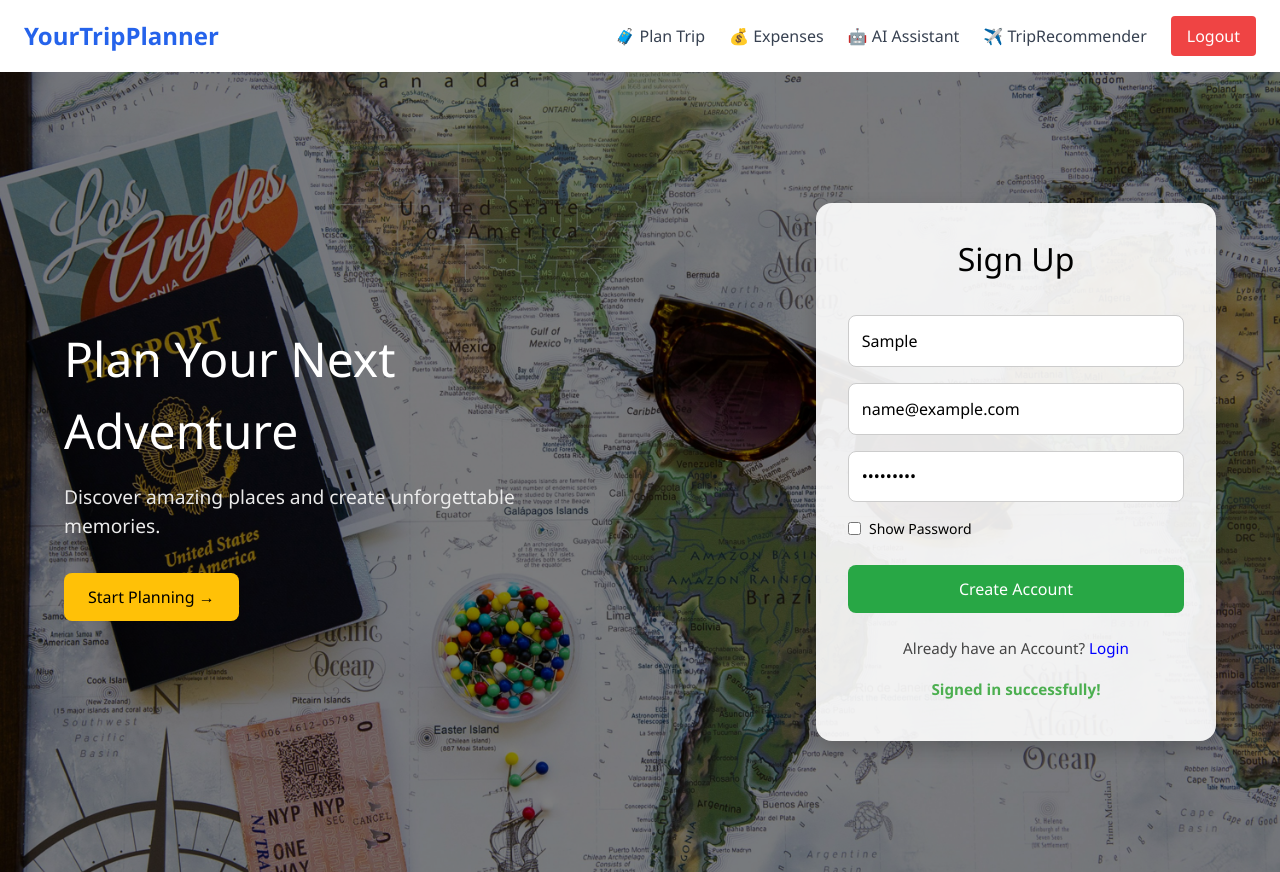
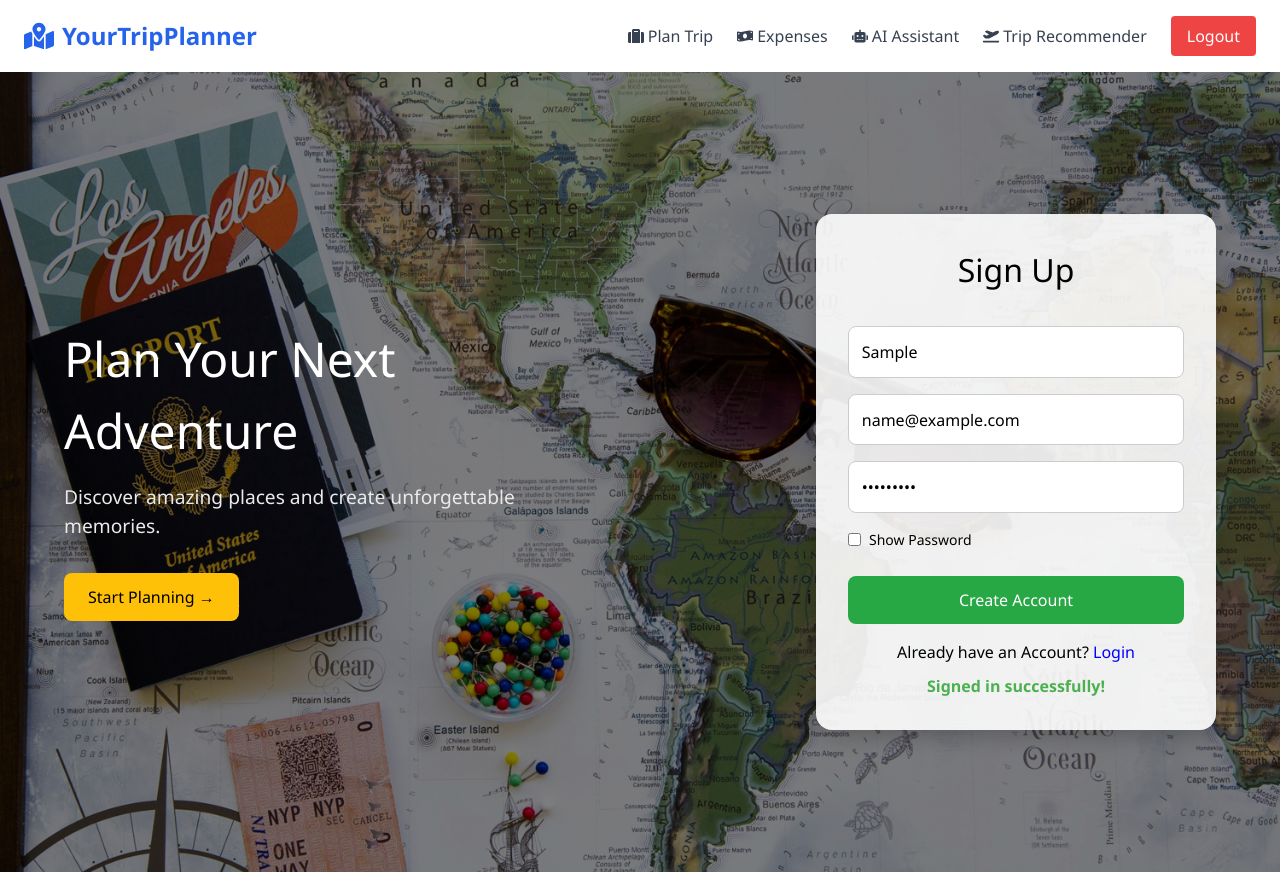
Before and after one commit to code-well0/trip-planner, a React (Create React App) app: page / in a window 1280 px wide. Both pictures are taken after typing "Sample", "name@example.com", "Sample123" into the empty fields and a click on the button "Create Account". Built offline with nearby package versions, Linux system fonts and the light colour scheme.

Commit message:
severalchanges like navbar font and icon and ux of tripplanner

```diff
--- a/src/Components/Navbar.jsx
+++ b/src/Components/Navbar.jsx
@@ -1,19 +1,21 @@
 import React from "react";
 import { Link, useNavigate } from "react-router-dom";
+import { FaMapMarkedAlt, FaSuitcase, FaMoneyBillWave, FaRobot, FaPlaneDeparture } from "react-icons/fa";
 
 const Navbar = ({ isLoggedIn }) => {
   const navigate = useNavigate();
 
   const handleLogout = () => {
-    localStorage.removeItem("token"); // Optional: clear token
+    localStorage.removeItem("token");
     navigate("/login");
-    window.location.reload(); // force reset UI
+    window.location.reload();
   };
 
   return (
-    <nav className="flex items-center justify-between px-6 py-4 bg-white shadow-md">
-      {/* 🌍 Brand */}
-      <div className="text-2xl font-bold text-blue-600">
+    <nav className="flex items-center justify-between px-6 py-4 bg-white shadow-md font-inter">
+      {/* 🔰 Brand Logo */}
+      <div className="flex items-center gap-2 text-2xl font-bold text-blue-600">
+        <FaMapMarkedAlt className="text-3xl" />
         <Link to="/">YourTripPlanner</Link>
       </div>
 
@@ -21,31 +23,18 @@ const Navbar = ({ isLoggedIn }) => {
       <div className="flex space-x-6 items-center text-gray-700 font-medium">
         {isLoggedIn ? (
           <>
-            <Link
-              to="/plan"
-              className="hover:text-blue-600 transition duration-200"
-            >
-              🧳 Plan Trip
+            <Link to="/plan" className="hover:text-blue-600 transition duration-200 flex items-center gap-1">
+              <FaSuitcase /> Plan Trip
             </Link>
-            <Link
-              to="/expenses"
-              className="hover:text-blue-600 transition duration-200"
-            >
-              💰 Expenses
+            <Link to="/expenses" className="hover:text-blue-600 transition duration-200 flex items-center gap-1">
+              <FaMoneyBillWave /> Expenses
             </Link>
-            <Link
-              to="/api/chat"
-              className="hover:text-blue-600 transition duration-200"
-            >
-              🤖 AI Assistant
+            <Link to="/api/chat" className="hover:text-blue-600 transition duration-200 flex items-center gap-1">
+              <FaRobot /> AI Assistant
             </Link>
-               <Link
-              to="/TripRecommender"
-              className="hover:text-blue-600 transition duration-200"
-            >
-             ✈️ TripRecommender
+            <Link to="/TripRecommender" className="hover:text-blue-600 transition duration-200 flex items-center gap-1">
+              <FaPlaneDeparture /> Trip Recommender
             </Link>
-
 
             <button
               onClick={handleLogout}
--- a/src/index.css
+++ b/src/index.css
@@ -49,13 +49,13 @@
 }
 
 
-body {
-  font-family: "Poppins", sans-serif;
-  overflow-y: auto;
-  overflow-x: hidden;
-  height: 100vh;
-  width: 100%;
+body, html, #root {
+  margin: 0;
+  padding: 0;
+  height: 100%;
+  font-family: 'Manrope', sans-serif;
 }
+
 
 .container {
   display: flex;
--- a/src/pages/TripRecommender.jsx
+++ b/src/pages/TripRecommender.jsx
@@ -1,8 +1,6 @@
 import React, { useState } from "react";
+import { FaGlobeAsia, FaSearch, FaCompass } from "react-icons/fa";
 import data from "../data";
-import "../index.css";
-import "../Components/Navbar.css";
-import "../Components/tripRecommender.css";
 
 export default function TripRecommender() {
   const [selectedMood, setSelectedMood] = useState("");
@@ -23,56 +21,112 @@ export default function TripRecommender() {
   };
 
   return (
-    <div className="trip-recommender">
-      <h2>🌍 Trip Recommender</h2>
+    <div className="max-w-7xl mx-auto px-4 py-16">
+      <h2 className="text-4xl font-extrabold text-center mb-2 text-gray-900 flex justify-center items-center gap-2">
+        <FaGlobeAsia className="text-green-600 text-4xl" />
+        Trip Recommender
+      </h2>
+      <p className="text-center text-gray-500 mb-10 text-lg">
+        Discover your next destination based on your mood and travel goals ✨
+      </p>
 
-      <div className="filters">
-        <label>Mood:</label>
-        <select value={selectedMood} onChange={(e) => setSelectedMood(e.target.value)}>
-          <option value="">--Select Mood--</option>
+      {/* Filters */}
+      <div className="flex flex-wrap justify-center gap-6 mb-14">
+        <div className="flex flex-col">
+          <label className="mb-2 text-gray-800 font-semibold text-sm tracking-wide">Mood</label>
+          <select
+            value={selectedMood}
+            onChange={(e) => setSelectedMood(e.target.value)}
+            className="rounded-xl border border-gray-300 px-5 py-3 shadow-sm bg-white text-gray-700 focus:outline-none focus:ring-2 focus:ring-blue-500 hover:shadow-md transition-all duration-200"
+          >
+            <option value="">Select Mood</option>
             {moods.map((mood, i) => (
               <option key={i} value={mood}>
                 {mood}
               </option>
             ))}
           </select>
+        </div>
 
-        <label>Purpose:</label>
-        <select value={selectedPurpose} onChange={(e) => setSelectedPurpose(e.target.value)}>
-          <option value="">--Select Purpose--</option>
+        <div className="flex flex-col">
+          <label className="mb-2 text-gray-800 font-semibold text-sm tracking-wide">Purpose</label>
+          <select
+            value={selectedPurpose}
+            onChange={(e) => setSelectedPurpose(e.target.value)}
+            className="rounded-xl border border-gray-300 px-5 py-3 shadow-sm bg-white text-gray-700 focus:outline-none focus:ring-2 focus:ring-blue-500 hover:shadow-md transition-all duration-200"
+          >
+            <option value="">Select Purpose</option>
             {purposes.map((purpose, i) => (
               <option key={i} value={purpose}>
                 {purpose}
               </option>
             ))}
           </select>
-
-        <button onClick={handleFilter}>Find Trips</button>
         </div>
 
-      <div className="results">
+        <button
+          onClick={handleFilter}
+          className="self-end flex items-center gap-2 bg-gradient-to-r from-green-500 to-green-600 text-white px-6 py-3 rounded-xl font-semibold hover:from-green-600 hover:to-green-700 focus:ring-2 focus:ring-green-400 shadow-md hover:shadow-lg transition-all duration-200"
+        >
+          <FaSearch />
+          Find Trips
+        </button>
+      </div>
+
+      {/* Results */}
+      <div className="grid gap-10 sm:grid-cols-2 lg:grid-cols-3">
         {recommendations.length > 0 ? (
           recommendations.map((place) => (
-            <div key={place.id} className="place-card">
-              <div className="card">
-                <img className="cityImage" src={place.image} alt={place.name} />
-                <div className="tourInfo">
-                  <div className="tourDetails">
-                    <h4 className="tourPrice">{place.price}</h4>
-                    <h4 className="tourCityName">
+            <div
+              key={place.id}
+              className="bg-white rounded-2xl shadow-md hover:shadow-xl hover:scale-[1.01] transition-all duration-300 overflow-hidden"
+            >
+              <img
+                src={place.image}
+                alt={place.name}
+                className="w-full h-48 object-cover"
+              />
+              <div className="p-5">
+                <div className="flex items-center justify-between mb-3">
+                  <h4 className="text-green-600 font-semibold text-lg">
+                    ₹ {place.price.toLocaleString()}
+                  </h4>
+                  <h4 className="font-semibold text-gray-800 text-right text-sm leading-tight">
                     {place.emoji} {place.name}
-                      <span style={{ fontSize: '0.8rem', color: '#888' }}> ({place.region})</span>
+                    <span className="text-gray-400 text-xs ml-1 block">
+                      {place.region}
+                    </span>
                   </h4>
                 </div>
-                  <p>{place.info}</p>
-                  <small>Mood: {place.moodTags?.join(", ")}</small><br />
-                  <small>Purpose: {place.purposeTags?.join(", ")}</small>
+                <p className="text-gray-600 text-sm mb-4 leading-relaxed">
+                  {place.info}
+                </p>
+                <div className="flex flex-wrap gap-2 text-xs font-medium">
+                  {place.moodTags.map((tag, i) => (
+                    <span
+                      key={i}
+                      className="bg-blue-100 text-blue-600 px-3 py-1 rounded-full"
+                    >
+                      {tag}
+                    </span>
+                  ))}
+                  {place.purposeTags.map((tag, i) => (
+                    <span
+                      key={i}
+                      className="bg-green-100 text-green-600 px-3 py-1 rounded-full"
+                    >
+                      {tag}
+                    </span>
+                  ))}
                 </div>
               </div>
             </div>
           ))
         ) : (
-          <p>No recommendations yet. Choose mood and purpose above.</p>
+          <div className="col-span-full text-center text-gray-500 text-base">
+            <FaCompass className="text-5xl text-gray-400 mb-4 mx-auto" />
+            <p>No recommendations yet. Select a mood and purpose to begin.</p>
+          </div>
         )}
       </div>
     </div>
```
Also changed, not shown: 1 other file (tests, documents, lock files or other folders). Lines whose indentation alone changed are shown as unchanged.
